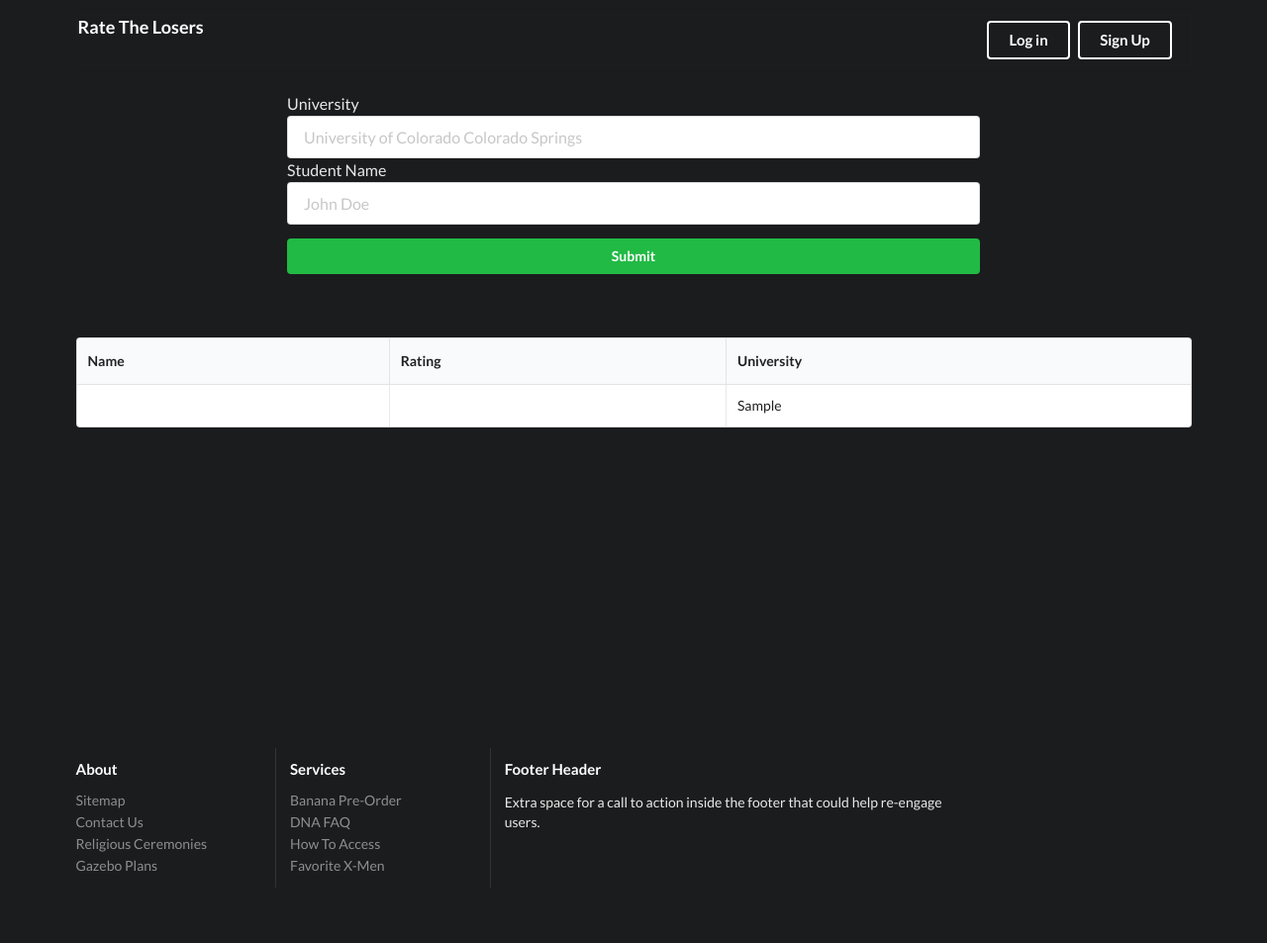
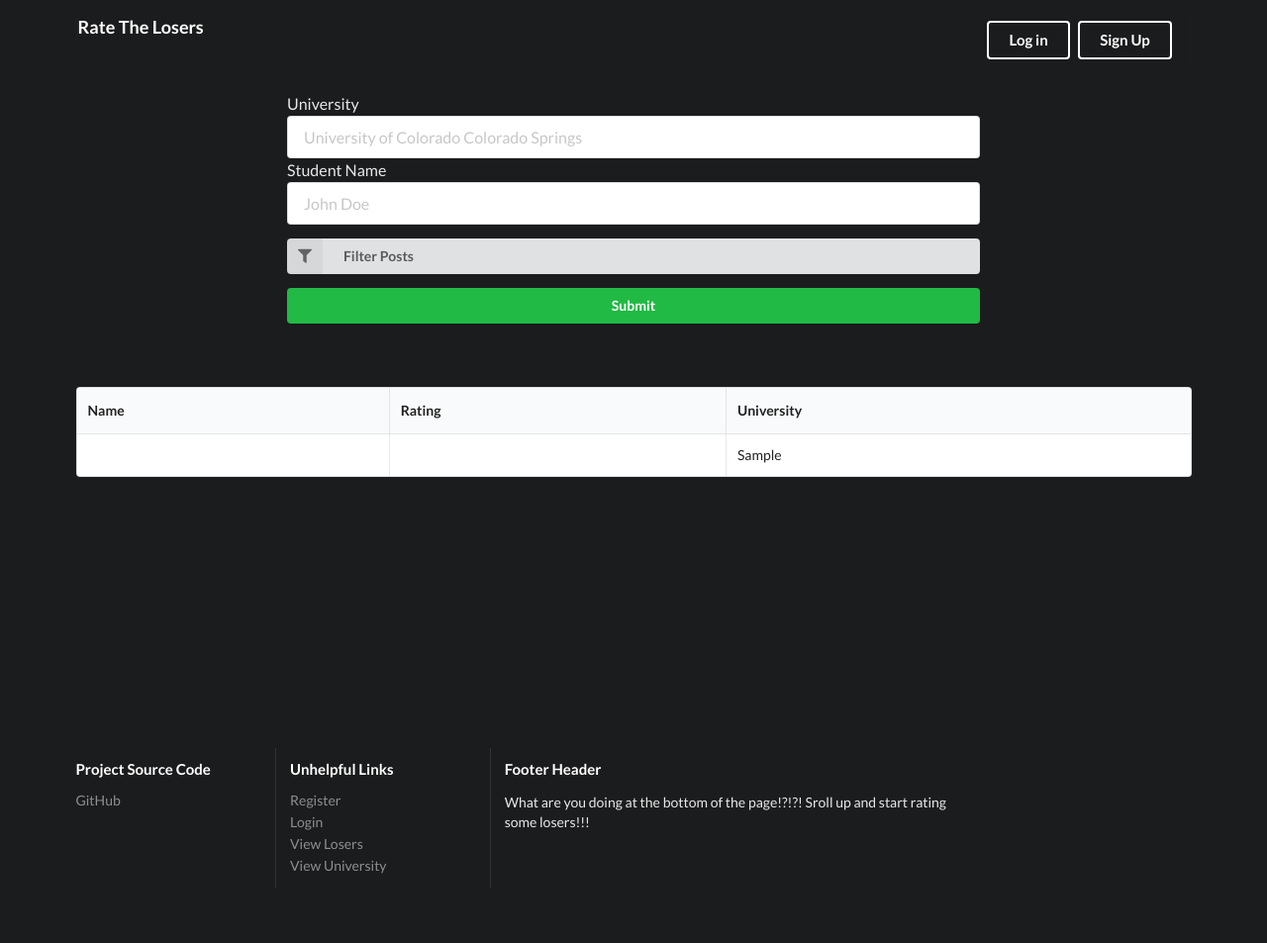
Before and after one commit to cameronwc/Database-Project, a PHP site: page /getLosers.php in a window 1280 px wide. Shown: the whole page at 99% size. Run offline with PHP 8.4, Linux system fonts and the light colour scheme; tables that the repository leaves empty or names only in its code hold one stand-in row (values such as "Sample post"); data that the repository does not hold is empty.

Commit message:
Fixing all the shit

```diff
--- a/getLosers.php
+++ b/getLosers.php
@@ -27,14 +27,61 @@ include("./partials/header.html");
             <div class="ui text container">
                 <div class="ui search">
                     <label>University</label>
-                    <input type="text" id="searchBar" name="university" placeholder="University of Colorado Colorado Springs">
+                    <input type="text" id="searchBar" name="university"
+                        placeholder="University of Colorado Colorado Springs">
                 </div>
-
                 <div class="ui search">
                     <label>Student Name</label>
                     <input type="text" id="searchBar" name="name" placeholder="John Doe">
-                    <button class="ui green button" type="submit">Submit</button>
                 </div>
+                <div class="ui labeled icon top right pointing dropdown button">
+                    <input type="hidden" name="ratingFilter">
+                    <i class="filter icon"></i>
+                    <span class="text">Filter Posts</span>
+                    <div class="menu">
+                        <div class="header">
+                            <i class="tags icon"></i>
+                            Filter by rating
+                        </div>
+                        <div class="item" data-value="1">
+                            <i class="star icon yellow"></i>
+                            <i class="star icon"></i>
+                            <i class="star icon"></i>
+                            <i class="star icon"></i>
+                            <i class="star icon"></i>
+                        </div>
+                        <div class="item" data-value="2">
+                            <i class="star icon yellow"></i>
+                            <i class="star icon yellow"></i>
+                            <i class="star icon"></i>
+                            <i class="star icon"></i>
+                            <i class="star icon"></i>
+                        </div>
+                        <div class="item" data-value="3">
+                            <i class="star icon yellow"></i>
+                            <i class="star icon yellow"></i>
+                            <i class="star icon yellow"></i>
+                            <i class="star icon"></i>
+                            <i class="star icon"></i>
+                        </div>
+                        <div class="item" data-value="4">
+                            <i class="star icon yellow"></i>
+                            <i class="star icon yellow"></i>
+                            <i class="star icon yellow"></i>
+                            <i class="star icon yellow"></i>
+                            <i class="star icon"></i>
+                        </div>
+                        <div class="item" data-value="5">
+                            <i class="star icon yellow"></i>
+                            <i class="star icon yellow"></i>
+                            <i class="star icon yellow"></i>
+                            <i class="star icon yellow"></i>
+                            <i class="star icon yellow"></i>
+                        </div>
+                        <div class="divider"></div>
+                    </div>
+                </div>
+                <button class="ui green button" type="submit">Submit</button>
             </div>
         </form>
 
@@ -48,16 +95,21 @@ include("./partials/header.html");
                     </tr>
                 </thead>
                 <tbody>
-
                     <?php
                     // Form database query
-                    $name = $conn->real_escape_string($_POST['name']);
+                    $name = $_POST['name'];
                     if (isset($_GET['university'])) {
-                        $university = $conn->real_escape_string($_GET['university']);
+                        $university = $_GET['university'];
                     } else {
-                        $university = $conn->real_escape_string($_POST['university']);
+                        $university = $_POST['university'];
                     }
-                    $sql = "SELECT * FROM loser WHERE (fName LIKE '%$name%' OR lName LIKE '%$name%') AND university LIKE '%$university%'";
+
+                    if (isset($_POST['ratingFilter']) && !empty($_POST['ratingFilter'])) {
+                        $ratingFilter = intval($_POST['ratingFilter']);
+                        $sql = "SELECT * FROM loser WHERE (fName LIKE '%$name%' OR lName LIKE '%$name%') AND university LIKE '%$university%' AND rating=$ratingFilter";
+                    } else {
+                        $sql = "SELECT * FROM loser WHERE (fName LIKE '%$name%' OR lName LIKE '%$name%') AND university LIKE '%$university%'";
+                    }
 
                     $res = $conn->query($sql);
 
@@ -81,4 +133,8 @@ include("./partials/header.html");
             </table>
         </div>
     </div>
+
+    <script>
+    $('.ui.dropdown').dropdown('get value');
+    </script>
     <?php include("./partials/footer.html"); ?>
--- a/partials/footer.html
+++ b/partials/footer.html
@@ -2,26 +2,23 @@
             <div class="ui container">
                 <div class="ui stackable inverted divided equal height stackable grid">
                     <div class="three wide column">
-                        <h4 class="ui inverted header">About</h4>
+                        <h4 class="ui inverted header">Project Source Code</h4>
                         <div class="ui inverted link list">
-                            <a href="#" class="item">Sitemap</a>
-                            <a href="#" class="item">Contact Us</a>
-                            <a href="#" class="item">Religious Ceremonies</a>
-                            <a href="#" class="item">Gazebo Plans</a>
+                            <a href="https://github.com/cameronwc/Database-Project" class="item">GitHub</a>
                         </div>
                     </div>
                     <div class="three wide column">
-                        <h4 class="ui inverted header">Services</h4>
+                        <h4 class="ui inverted header">Unhelpful Links</h4>
                         <div class="ui inverted link list">
-                            <a href="#" class="item">Banana Pre-Order</a>
-                            <a href="#" class="item">DNA FAQ</a>
-                            <a href="#" class="item">How To Access</a>
-                            <a href="#" class="item">Favorite X-Men</a>
+                            <a href="https://monkeydb.uccs.edu/~group5/register.html" class="item">Register</a>
+                            <a href="https://monkeydb.uccs.edu/~group5/login.html" class="item">Login</a>
+                            <a href="https://monkeydb.uccs.edu/~group5/getLosers.php" class="item">View Losers</a>
+                            <a href="https://monkeydb.uccs.edu/~group5/viewUniversities.php" class="item">View University</a>
                         </div>
                     </div>
                     <div class="seven wide column">
                         <h4 class="ui inverted header">Footer Header</h4>
-                        <p>Extra space for a call to action inside the footer that could help re-engage users.</p>
+                        <p>What are you doing at the bottom of the page!?!?! Sroll up and start rating some losers!!!</p>
                     </div>
                 </div>
             </div>
```
Also changed, not shown: php/seed.php (+6 -4 lines), viewUniversities.php (+8 -1 lines).
